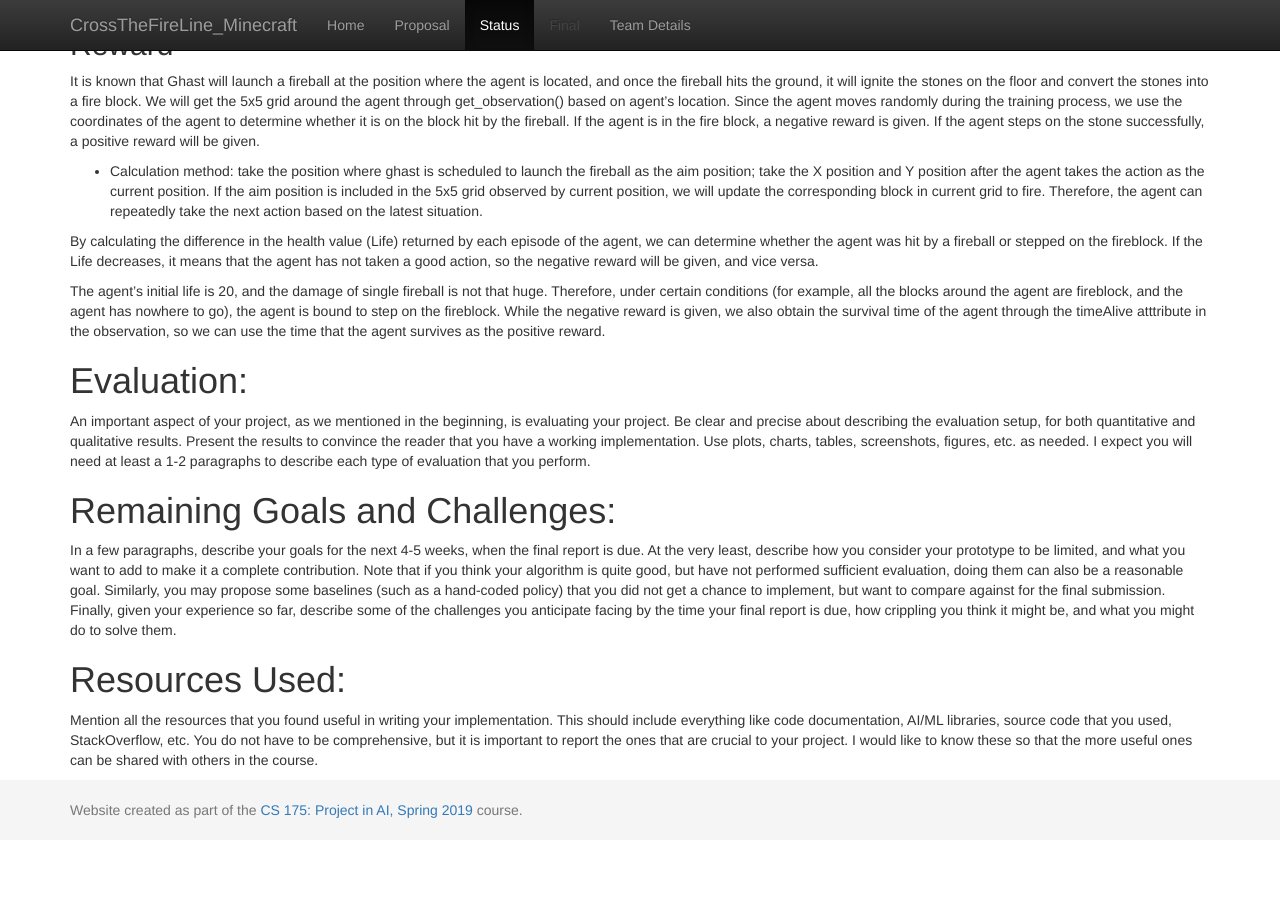
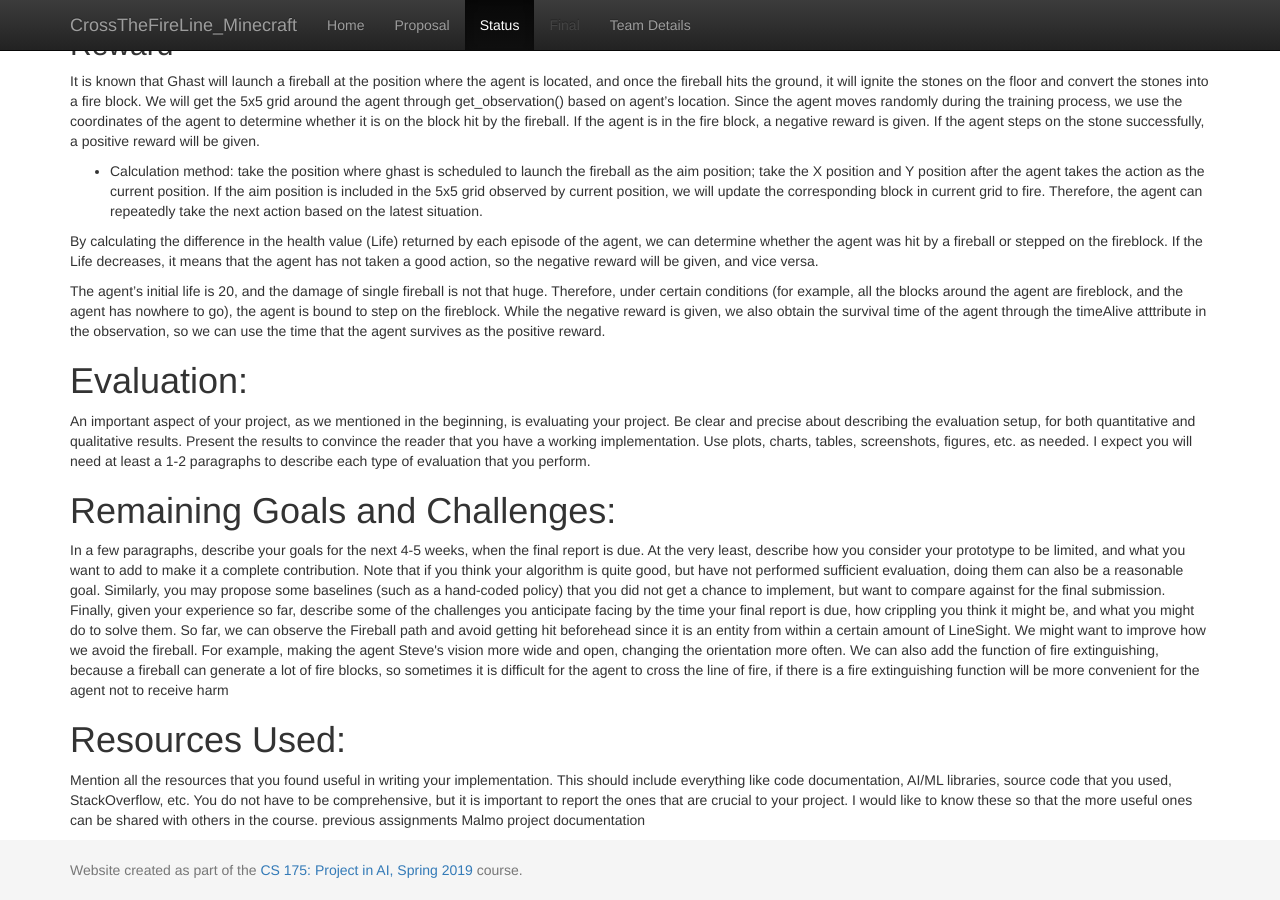
Before and after one commit to Chilly712/CrossTheFireLine_Minecraft, a Jekyll site: the page built from docs/status.md, in a window 1280 px wide and 900 px high, scrolled down 703 px. Built offline with Jekyll 4.4.1, drawn with Linux system fonts in a browser that asks for light colours; before the commit the page ends 1543 px from its top, so only the background shows below that.

Commit message:
Update status.md

```diff
--- a/docs/status.md
+++ b/docs/status.md
@@ -37,6 +37,10 @@ The agent’s initial life is 20, and the damage of single fireball is not that
 
 # Remaining Goals and Challenges:
   In a few paragraphs, describe your goals for the next 4-5 weeks, when the final report is due. At the very least, describe how you consider your prototype to be limited, and what you want to add to make it a complete contribution. Note that if you think your algorithm is quite good, but have not performed sufficient evaluation, doing them can also be a reasonable goal. Similarly, you may propose some baselines (such as a hand-coded policy) that you did not get a chance to implement, but want to compare against for the final submission. Finally, given your experience so far, describe some of the challenges you anticipate facing by the time your final report is due, how crippling you think it might be, and what you might do to solve them.
+  So far, we can observe the Fireball path and avoid getting hit beforehead since it is an entity from <ObservationFromNearbyEntities> within a certain amount of LineSight. We might want to improve how we avoid the fireball. For example, making the agent Steve's vision more wide and open, changing the orientation more often.
+  We can also add the function of fire extinguishing, because a fireball can generate a lot of fire blocks, so sometimes it is difficult for the agent to cross the line of fire, if there is a fire extinguishing function will be more convenient for the agent not to receive harm
 
 # Resources Used:
   Mention all the resources that you found useful in writing your implementation. This should include everything like code documentation, AI/ML libraries, source code that you used, StackOverflow, etc. You do not have to be comprehensive, but it is important to report the ones that are crucial to your project. I would like to know these so that the more useful ones can be shared with others in the course.
+  previous assignments
+  Malmo project documentation
```
